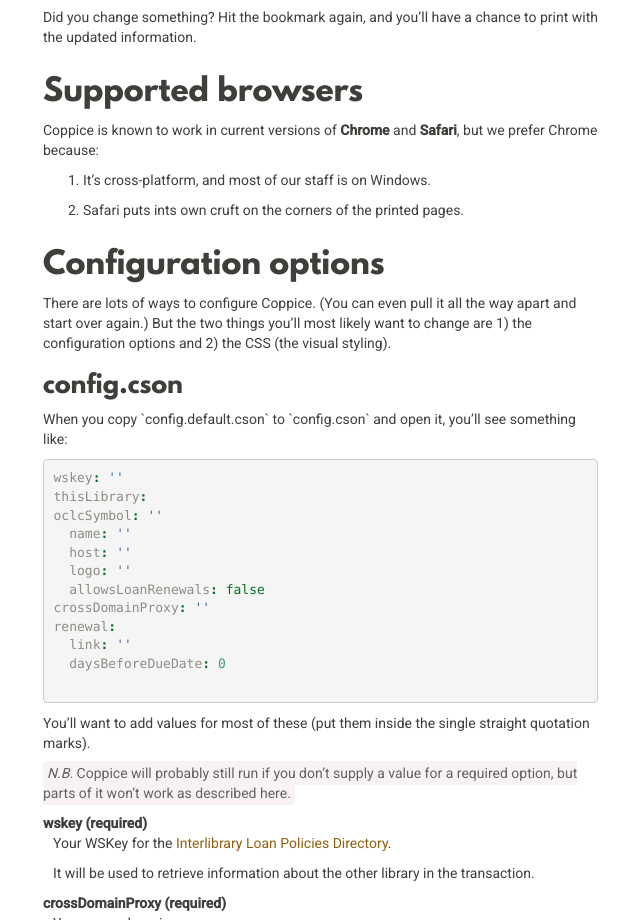
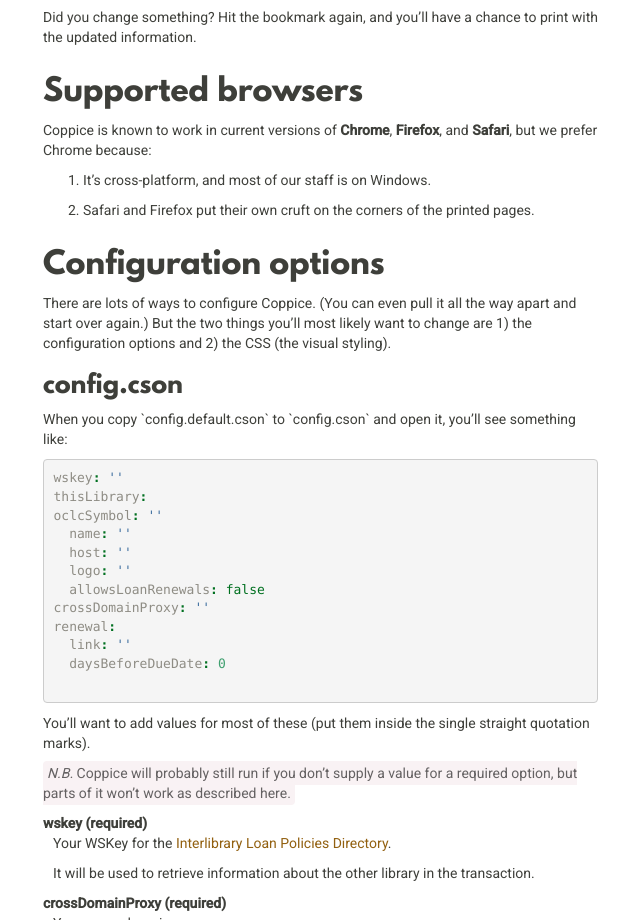
Before and after one commit to apcshields/coppice, a plain HTML site: page index.html in a window 1280 px wide. Shown: the part 1446-2366 px from the top of the page, without its empty margins (27-667 px from the left). Drawn offline with Linux system fonts and the light colour scheme.

Commit message:
Update the 'Supported browsers' section with Firefox support.

```diff
--- a/index.html
+++ b/index.html
@@ -109,10 +109,10 @@
           <div class="row">
             <div class="col-xs-12">
               <h2 id="supported-browsers">Supported browsers</h2>
-              <p>Coppice is known to work in current versions of <strong>Chrome</strong> and <strong>Safari</strong>, but we prefer Chrome because:</p>
+              <p>Coppice is known to work in current versions of <strong>Chrome</strong>, <strong>Firefox</strong>, and <strong>Safari</strong>, but we prefer Chrome because:</p>
               <ol>
                 <li><p>It&#8217;s cross-platform, and most of our staff is on Windows.</p></li>
-                <li><p>Safari puts ints own cruft on the corners of the printed pages.</p></li>
+                <li><p>Safari and Firefox put their own cruft on the corners of the printed pages.</p></li>
               </ol>
             </div>
           </div>
```
